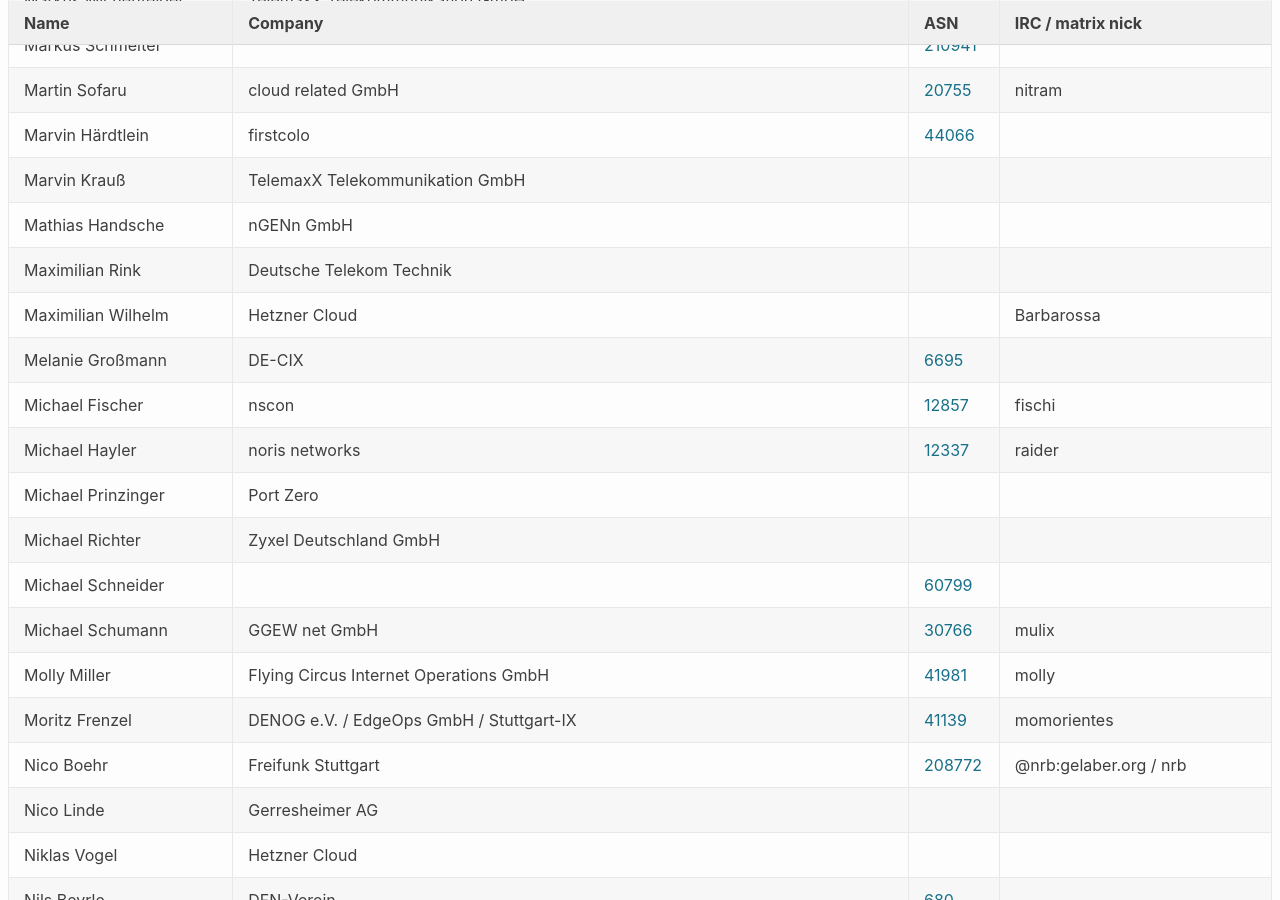
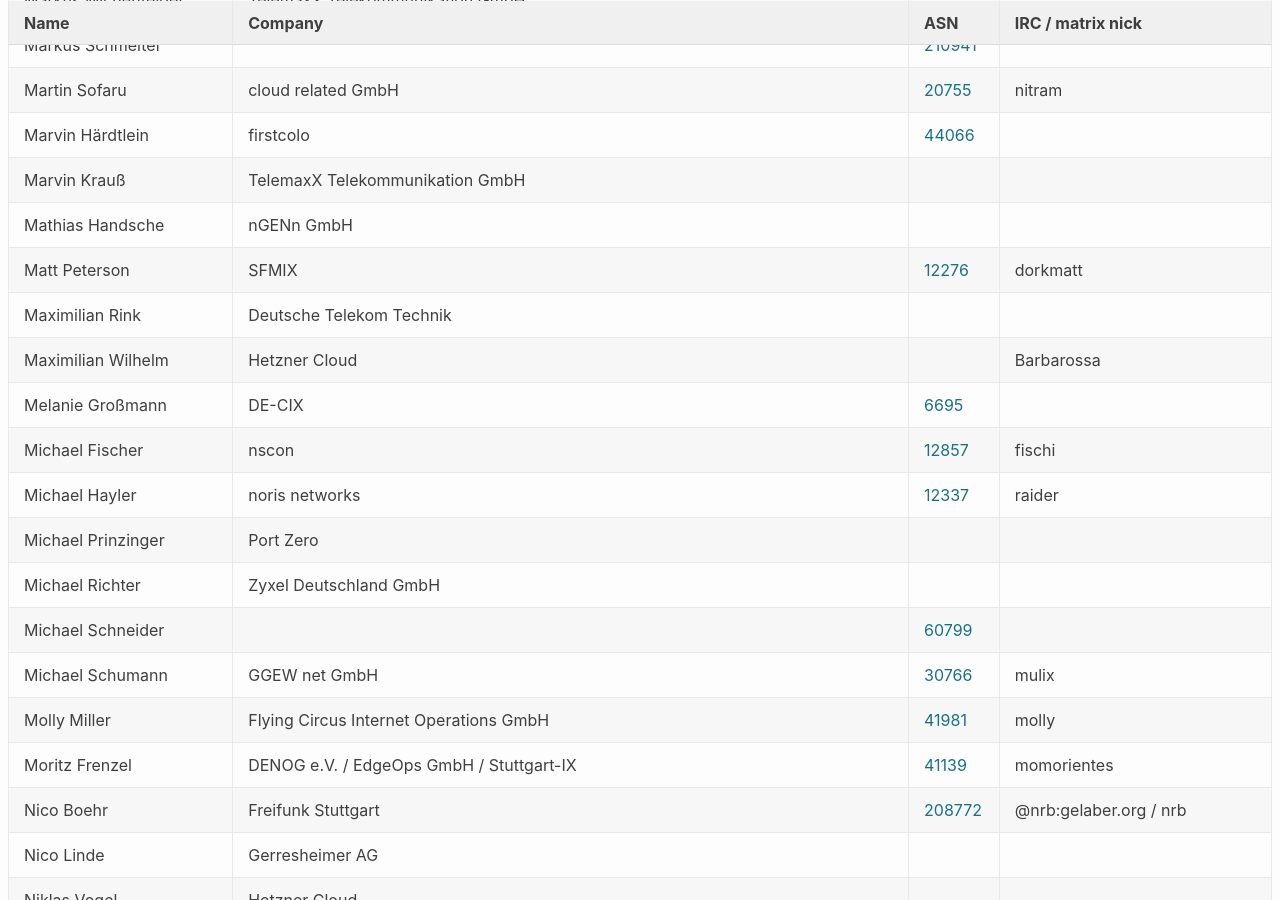
Before and after one commit to denog/pretix-attendeelist, a Jekyll site: the page built from denog17/index.markdown, in a window 1280 px wide and 900 px high, scrolled down 3778 px. Built offline with Jekyll 4.4.1, drawn with Linux system fonts in a browser that asks for light colours.

Commit message:
Latest data: Tue Jun 24 06:53:13 UTC 2025

```diff
--- a/_data/attendees_denog17_onsite.json
+++ b/_data/attendees_denog17_onsite.json
@@ -510,6 +510,12 @@
     "asn": null
   },
   {
+    "name": "Matt Peterson",
+    "company": "SFMIX",
+    "irc": "dorkmatt",
+    "asn": "12276"
+  },
+  {
     "name": "Maximilian Rink",
     "company": "Deutsche Telekom Technik",
     "irc": null,
```
